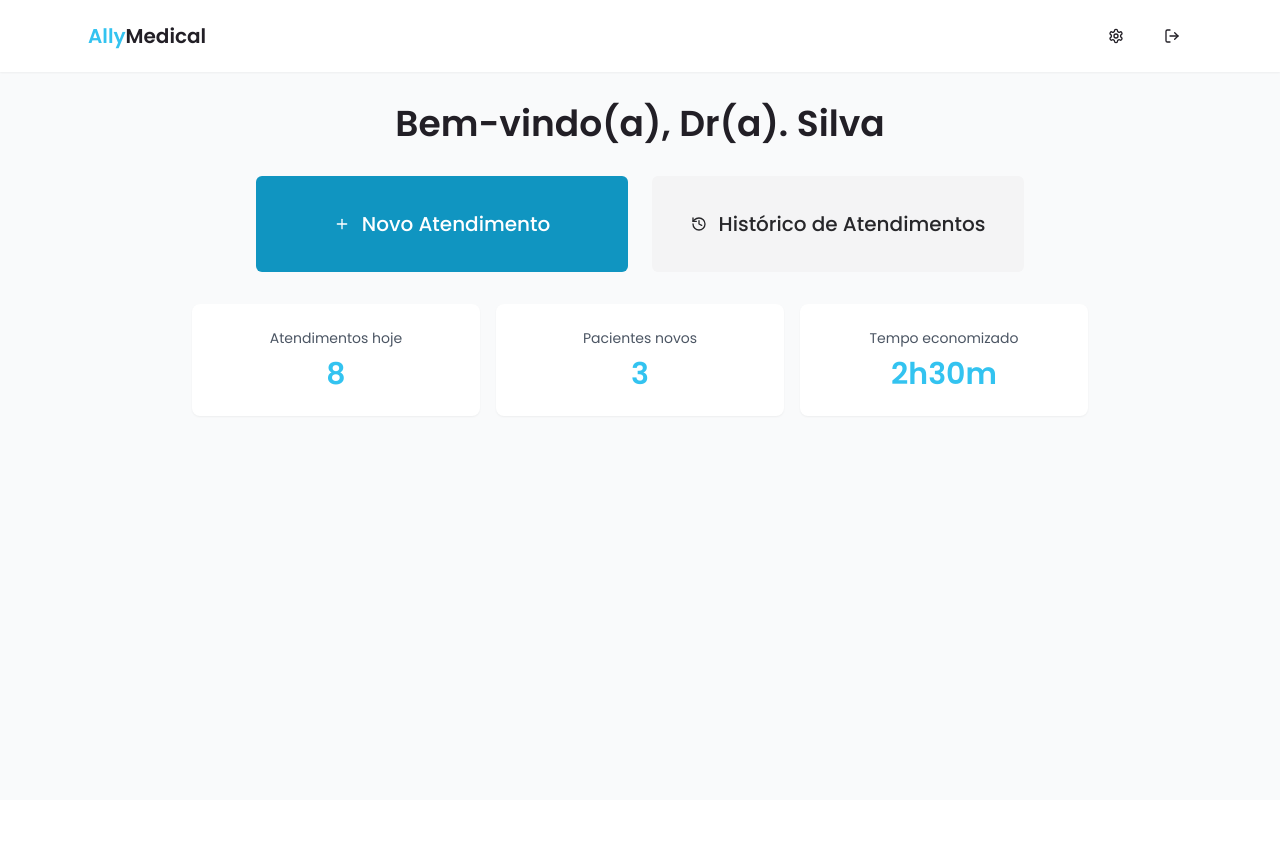
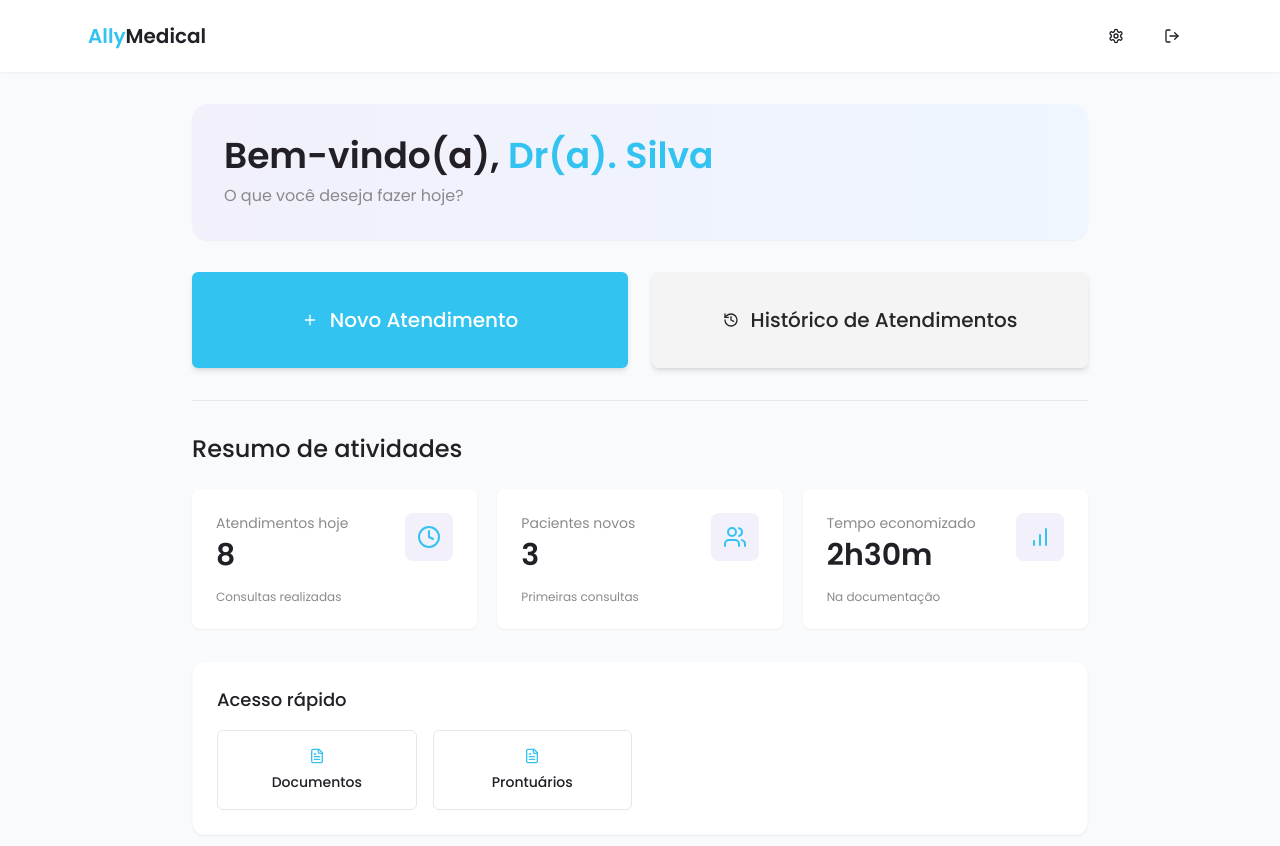
Before and after one commit to kyronsatt/ally-prontuario-inteligente, a React (Vite) app: page /app in a window 1280 px wide. Shown: the top 846 px of the page. Before the commit the page ends 800 px from the top, so only its background shows below. Built offline with nearby package versions, Linux system fonts and the light colour scheme.

Commit message:
feat: Improve dashboard design
Refactor the dashboard to use the same color palette as the landing page, enhancing the visual appeal.

```diff
--- a/src/pages/app/Dashboard.tsx
+++ b/src/pages/app/Dashboard.tsx
@@ -3,7 +3,8 @@ import React from 'react';
 import { useNavigate } from 'react-router-dom';
 import { Button } from '@/components/ui/button';
 import { Card, CardContent } from '@/components/ui/card';
-import { FileText, Plus, History } from 'lucide-react';
+import { FileText, Plus, History, Clock, Users, BarChart } from 'lucide-react';
+import { Separator } from '@/components/ui/separator';
 
 const Dashboard: React.FC = () => {
   const navigate = useNavigate();
@@ -11,22 +12,42 @@ const Dashboard: React.FC = () => {
 
   // Estatísticas fictícias para demonstração
   const stats = [
-    { label: 'Atendimentos hoje', value: 8 },
-    { label: 'Pacientes novos', value: 3 },
-    { label: 'Tempo economizado', value: '2h30m' },
+    {
+      label: 'Atendimentos hoje',
+      value: 8,
+      icon: <Clock className="h-6 w-6 text-ally-blue" />,
+      description: 'Consultas realizadas'
+    },
+    {
+      label: 'Pacientes novos',
+      value: 3,
+      icon: <Users className="h-6 w-6 text-ally-blue" />,
+      description: 'Primeiras consultas'
+    },
+    {
+      label: 'Tempo economizado',
+      value: '2h30m',
+      icon: <BarChart className="h-6 w-6 text-ally-blue" />,
+      description: 'Na documentação'
+    },
   ];
 
   return (
     <div className="space-y-8 max-w-4xl mx-auto">
-      <h1 className="text-3xl md:text-4xl font-semibold text-center mb-8">
-        Bem-vindo(a), Dr(a). {doctorName}
-      </h1>
+      {/* Header com saudação e gradiente */}
+      <div className="bg-gradient-to-r from-ally-light to-blue-50 rounded-2xl p-8 shadow-sm">
+        <h1 className="text-3xl md:text-4xl font-semibold mb-2">
+          Bem-vindo(a), <span className="text-ally-blue">Dr(a). {doctorName}</span>
+        </h1>
+        <p className="text-ally-gray">O que você deseja fazer hoje?</p>
+      </div>
 
-      <div className="grid grid-cols-1 md:grid-cols-2 gap-6 max-w-3xl mx-auto">
+      {/* Botões de ação principais */}
+      <div className="grid grid-cols-1 md:grid-cols-2 gap-6">
         <Button
           onClick={() => navigate('/app/novo-atendimento')}
           size="lg"
-          className="h-24 text-xl flex items-center justify-center gap-3"
+          className="h-24 text-xl flex items-center justify-center gap-3 shadow-md hover:shadow-lg transition-all bg-ally-blue hover:bg-ally-blue/90"
         >
           <Plus className="h-6 w-6" />
           Novo Atendimento
@@ -36,22 +57,62 @@ const Dashboard: React.FC = () => {
           onClick={() => navigate('/app/historico')}
           variant="secondary"
           size="lg"
-          className="h-24 text-xl flex items-center justify-center gap-3"
+          className="h-24 text-xl flex items-center justify-center gap-3 border border-gray-100 shadow-md hover:shadow-lg transition-all"
         >
           <History className="h-6 w-6" />
           Histórico de Atendimentos
         </Button>
       </div>
 
-      <div className="mt-12 grid grid-cols-1 md:grid-cols-3 gap-4">
-        {stats.map((stat, index) => (
-          <Card key={index} className="bg-white border-none shadow-sm">
-            <CardContent className="pt-6 flex flex-col items-center">
-              <p className="text-gray-600 text-sm">{stat.label}</p>
-              <p className="text-3xl font-semibold text-ally-blue mt-2">{stat.value}</p>
-            </CardContent>
-          </Card>
-        ))}
+      <Separator className="my-8" />
+
+      <div>
+        <h2 className="text-2xl font-medium mb-6">Resumo de atividades</h2>
+        <div className="grid grid-cols-1 md:grid-cols-3 gap-5">
+          {stats.map((stat, index) => (
+            <Card
+              key={index}
+              className="bg-white border-none shadow-sm hover:shadow-md transition-all overflow-hidden"
+            >
+              <CardContent className="p-6">
+                <div className="flex justify-between items-start mb-4">
+                  <div>
+                    <p className="text-ally-gray text-sm">{stat.label}</p>
+                    <p className="text-3xl font-semibold text-ally-dark mt-1">{stat.value}</p>
+                  </div>
+                  <div className="bg-ally-light p-3 rounded-lg">
+                    {stat.icon}
+                  </div>
+                </div>
+                <p className="text-xs text-ally-gray mt-2">{stat.description}</p>
+              </CardContent>
+            </Card>
+          ))}
+        </div>
+      </div>
+
+      {/* Seção de acesso rápido */}
+      <div className="bg-white p-6 rounded-xl shadow-sm border border-gray-50 mt-8">
+        <h2 className="text-lg font-medium mb-4">Acesso rápido</h2>
+        <div className="grid grid-cols-2 sm:grid-cols-3 lg:grid-cols-4 gap-4">
+          <Button
+            variant="outline"
+            className="h-20 flex flex-col gap-2 items-center justify-center hover:bg-ally-light/50 hover:border-ally-blue/20"
+            onClick={() => console.log('Documentos')}
+          >
+            <FileText className="h-5 w-5 text-ally-blue" />
+            <span className="text-sm">Documentos</span>
+          </Button>
+          <Button
+            variant="outline"
+            className="h-20 flex flex-col gap-2 items-center justify-center hover:bg-ally-light/50 hover:border-ally-blue/20"
+            onClick={() => console.log('Prontuários')}
+          >
+            <FileText className="h-5 w-5 text-ally-blue" />
+            <span className="text-sm">Prontuários</span>
+          </Button>
+          {/* Botões adicionais podem ser adicionados aqui no futuro */}
+        </div>
       </div>
     </div>
   );
```
